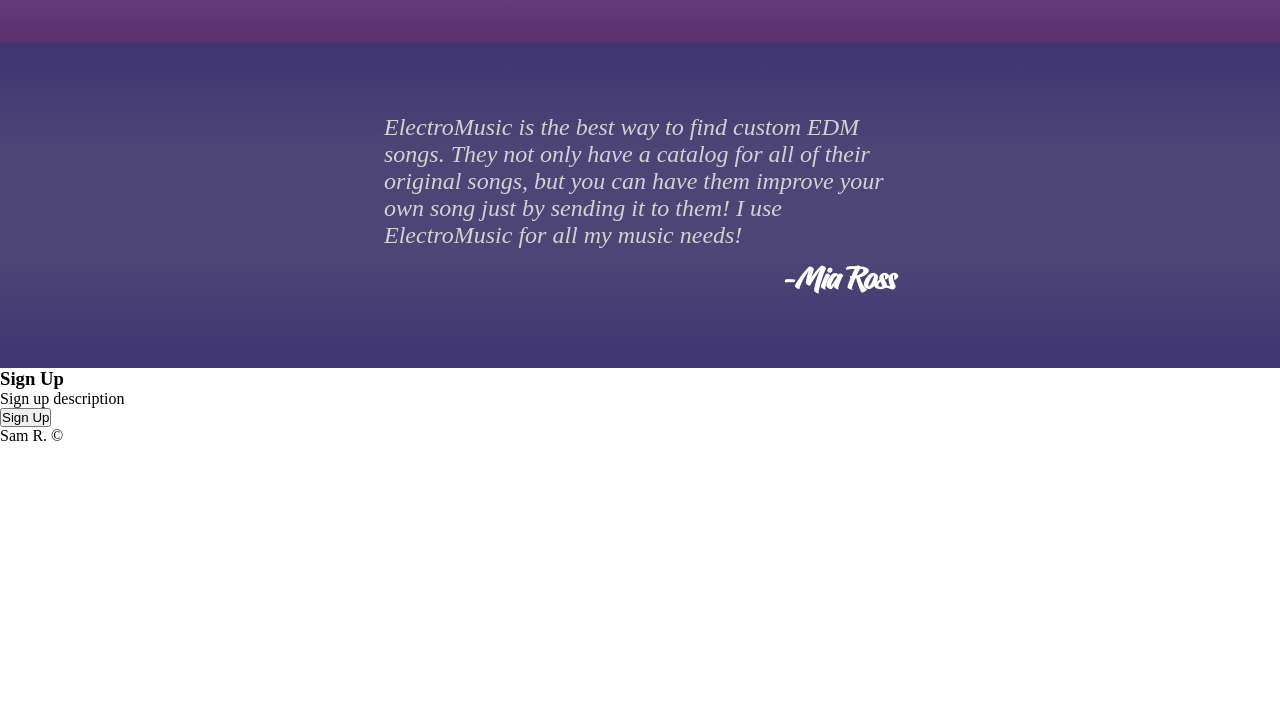
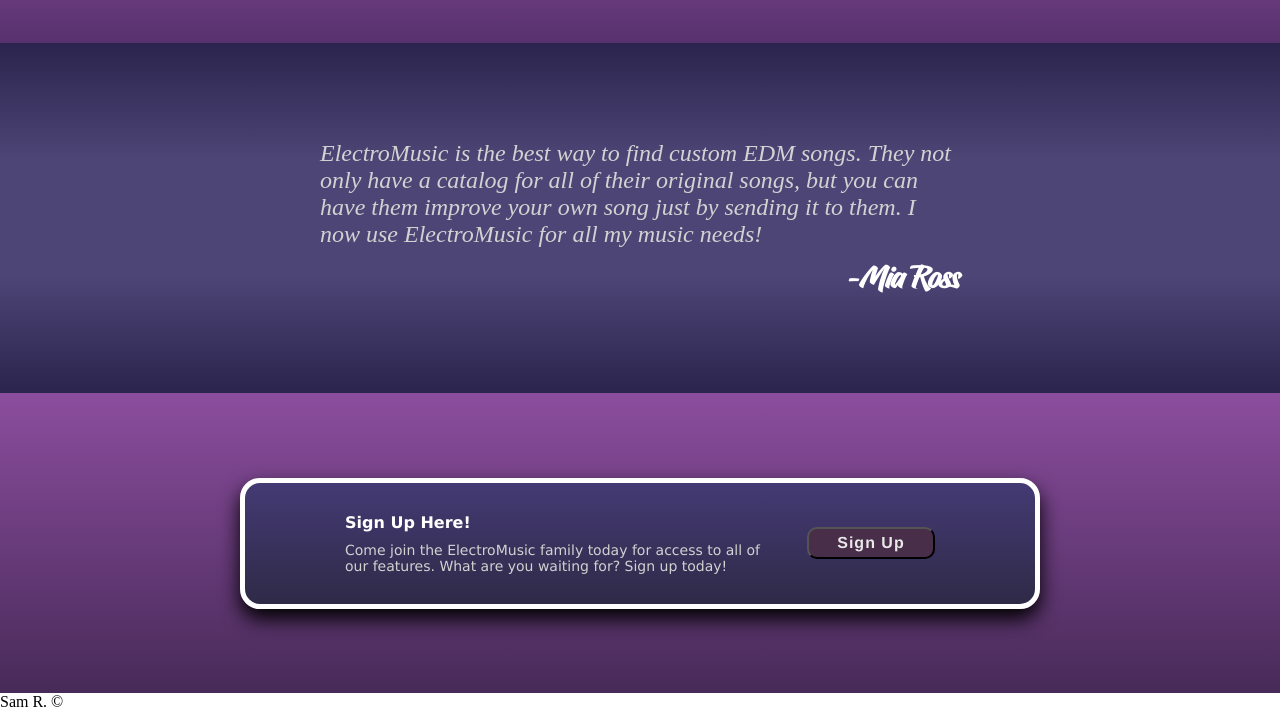
Before and after one commit to srong98/landing-page, a plain HTML site: page index.html in a window 1280 px wide. Shown: the part 753-1464 px from the top of the page. Before the commit the page ends 1198 px from the top, so only its background shows below. Drawn offline with Linux system fonts and the light colour scheme; a web font is replaced by a local one.

Commit message:
Create sign-up section

```diff
--- a/index.css
+++ b/index.css
@@ -7,11 +7,11 @@ html {
     padding: 0;
     box-sizing: border-box;
 }
-.header-links a {
+.navbar a {
     text-decoration: none;
     color: white;
 }
-.header-links a:visited {
+.navbar a:visited {
     color: white;
 }
 .header {
@@ -81,7 +81,8 @@ html {
     text-align: center;
     margin-top: 5px;
 }
-.header-signup {
+.header-signup,
+.signup-button {
     padding: 5px 20px;
     border-radius: 10px;
     background-color: rgb(73, 46, 73);
@@ -91,11 +92,15 @@ html {
     color: rgb(233, 233, 233);
     letter-spacing: 1px;
 }
-.header-signup:hover {
+.header-signup:hover,
+.signup-button:hover {
     cursor: pointer;
     animation-name: highlights;
     animation-duration: 500ms;
     animation-fill-mode: forwards;
+}
+.signup-button {
+    width: 200px;
 }
 .header-image {
     max-height: 80%;
@@ -138,14 +143,14 @@ html {
     font-family: 'Lucida Sans', 'Lucida Sans Regular', 'Lucida Grande', 'Lucida Sans Unicode', Geneva, Verdana, sans-serif;
 }
 .quote-container {
-    height: 325px;
-    background: linear-gradient(#3e3572, #4d4575, #4d4575, #3e3572);
+    height: 350px;
+    background: linear-gradient(#2b244e, #4d4575, #4d4575, #2b244e);
     display: flex;
     justify-content: center;
     align-items: center;
 }
 .testimonial {
-    width: 40%;
+    width: 50%;
     display: flex;
     flex-direction: column;
     row-gap: 20px;
@@ -159,6 +164,42 @@ html {
     font-size: 30px;
     color: white;
     font-family: "Hughs", 'Lucida Sans', 'Lucida Sans Regular', 'Lucida Grande', 'Lucida Sans Unicode', Geneva, Verdana, sans-serif;
+}
+.signup-container {
+    height: 300px;
+    display: flex;
+    justify-content: center;
+    align-items: center;
+    background: linear-gradient(#8b4d9e, #472a58);
+}
+.signup-mini-container {
+    display: flex;
+    justify-content: space-between;
+    align-items: center;
+    width: 800px;
+    background: linear-gradient(#443a74, #2f2a47);
+    padding: 30px 100px;
+    border-radius: 20px;
+    column-gap: 30px;
+    border: 5px solid white;
+    box-shadow: 0px 10px 20px black;
+}
+.signup-text {
+    flex: auto;
+    display: flex;
+    flex-direction: column;
+    row-gap: 10px;
+}
+.signup-header,
+.signup-subtext {
+    font-family:'Lucida Sans', 'Lucida Sans Regular', 'Lucida Grande', 'Lucida Sans Unicode', Geneva, Verdana, sans-serif;
+}
+.signup-header {
+    color: white;
+}
+.signup-subtext {
+    color:rgb(210, 210, 210);
+    font-size: 14px;
 }
 @font-face {
     font-family: "Aquire";
--- a/index.html
+++ b/index.html
@@ -10,7 +10,7 @@
 <body>
     <header class="header">
         <nav class="navbar">
-            <h1 class="logo">ElectroMusic</h1>
+            <a href="#"><h1 class="logo">ElectroMusic</h1></a>
             <div class="header-links">
                     <a class="individual-header-link" href="#">About Us</a>
                     <a class="individual-header-link" href="#">Contact Us</a>
@@ -56,13 +56,18 @@
     </div>
     <div class="quote-container">
         <p class="testimonial"><em class="testimonial-text">ElectroMusic is the best way to find custom EDM songs.
-            They not only have a catalog for all of their original songs, but you can have them improve your own song just by sending it to them!
-             I use ElectroMusic for all my music needs!</em> <strong class="testimonial-name">-Mia Ross</strong></p>
+            They not only have a catalog for all of their original songs, but you can have them improve your own song just by sending it to them.
+             I now use ElectroMusic for all my music needs!</em> <strong class="testimonial-name">-Mia Ross</strong></p>
     </div>
-    <div class="signup">
-        <h3>Sign Up</h2>
-        <p>Sign up description</p>
-        <button id="sign-up">Sign Up</button>
+    <div class="signup-container">
+        <div class="signup-mini-container" id="sign-up">
+            <div class="signup-text">
+                <h4 class="signup-header">Sign Up Here!</h4>
+                <p class="signup-subtext">Come join the ElectroMusic family today for access to all of our features.
+                     What are you waiting for? Sign up today!</p>
+            </div>
+            <button class="signup-button">Sign Up</button>
+        </div>
     </div>
     <footer>
         Sam R. &COPY;
```
